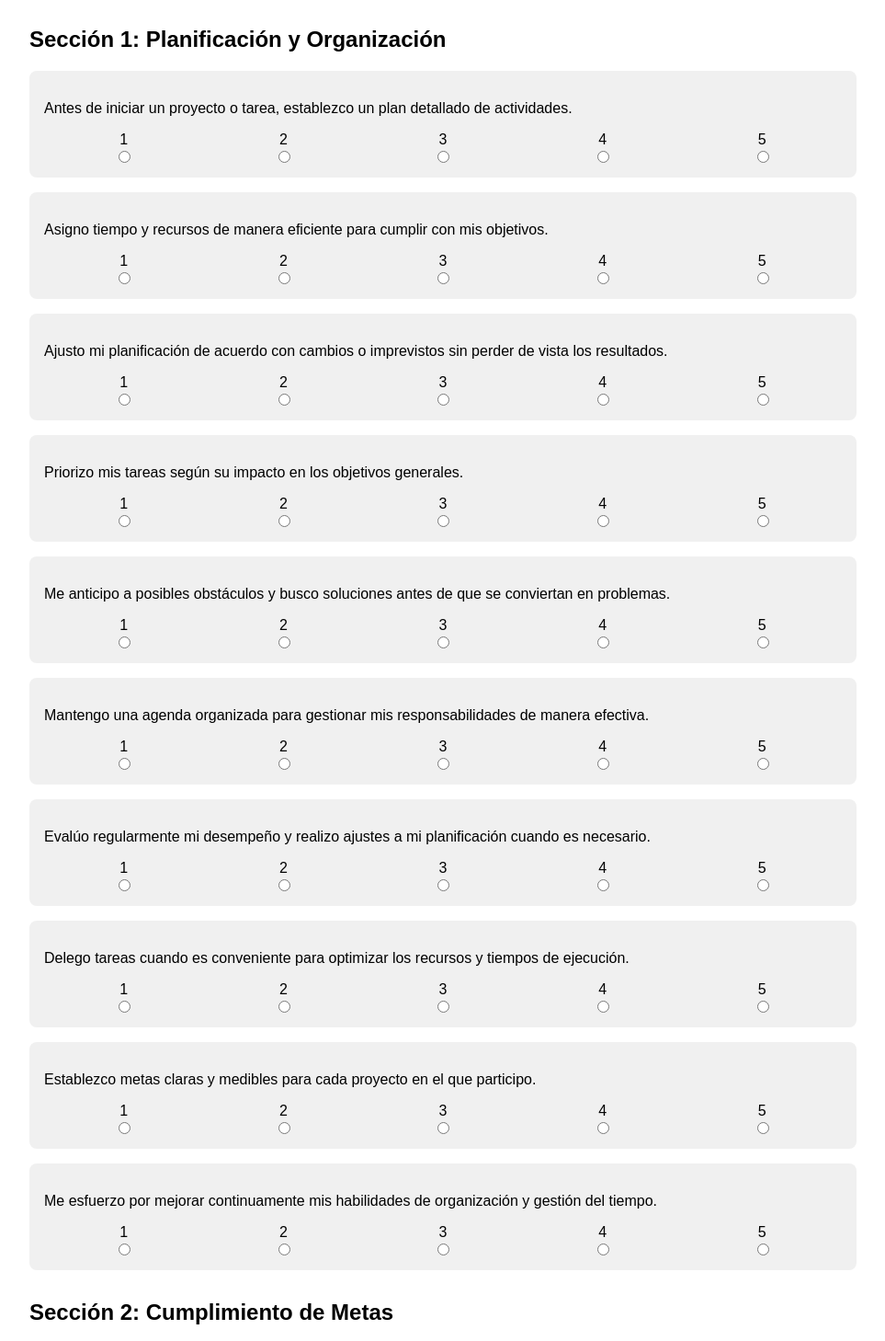
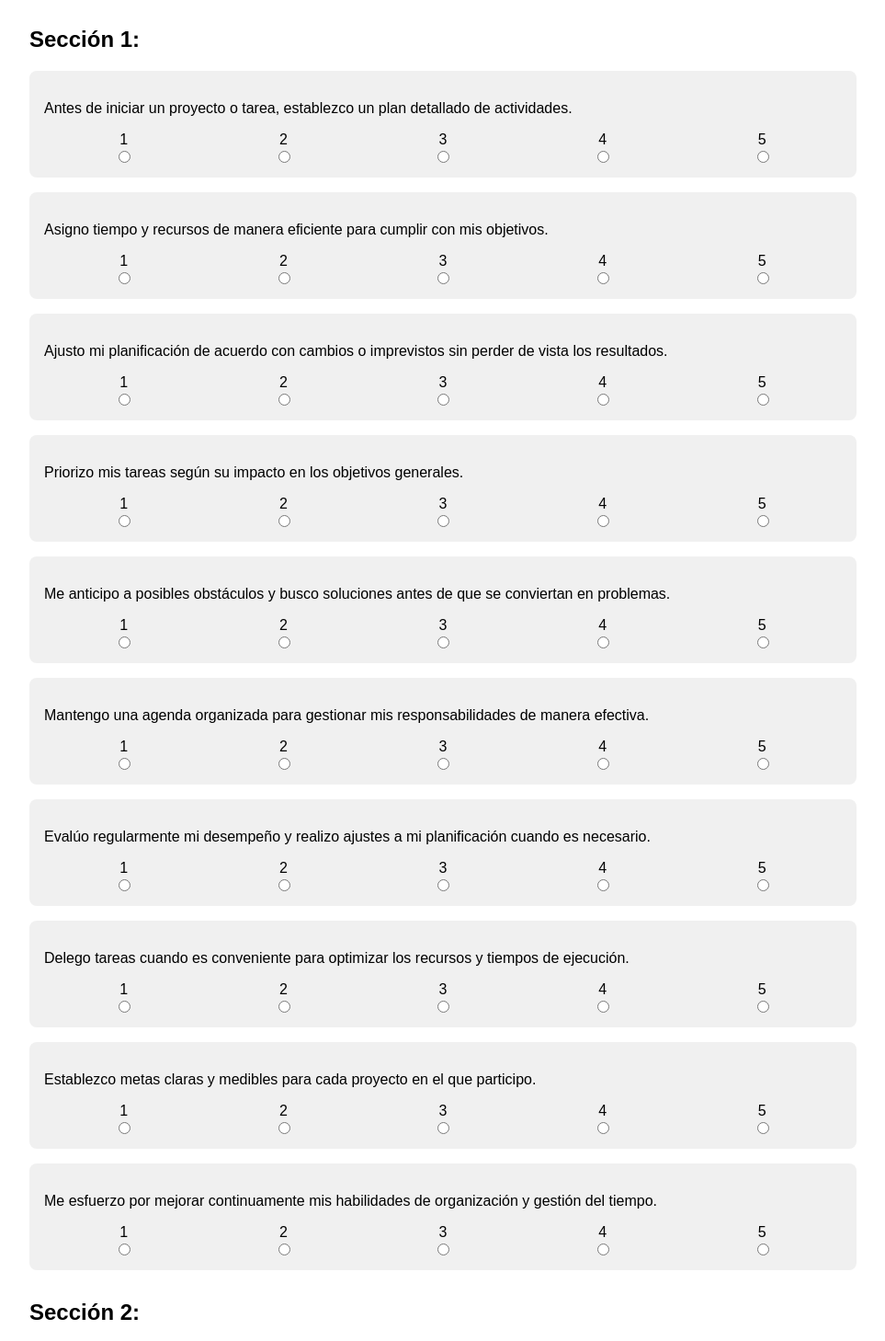
Before and after one commit to terelopezc/DS2025, a website: page public/test.html in a window 1280 px wide. Shown: the part 93-1551 px from the top of the page at 92% size, without its empty margins (158-1121 px from the left). Drawn offline with Linux system fonts and the light colour scheme.

Commit message:
Update test.html

```diff
--- a/public/test.html
+++ b/public/test.html
@@ -49,15 +49,15 @@
 
   <form id="testForm" onsubmit="return enviarFormulario(event)">
     <!-- Sección 1 -->
-    <h2>Sección 1: Planificación y Organización</h2>
+    <h2>Sección 1:</h2>
     <div id="seccion1"></div>
 
     <!-- Sección 2 -->
-    <h2>Sección 2: Cumplimiento de Metas</h2>
+    <h2>Sección 2:</h2>
     <div id="seccion2"></div>
 
     <!-- Sección 3 -->
-    <h2>Sección 3: Proactividad y Superación</h2>
+    <h2>Sección 3:</h2>
     <div id="seccion3"></div>
 
     <button type="submit">Enviar</button>
```
